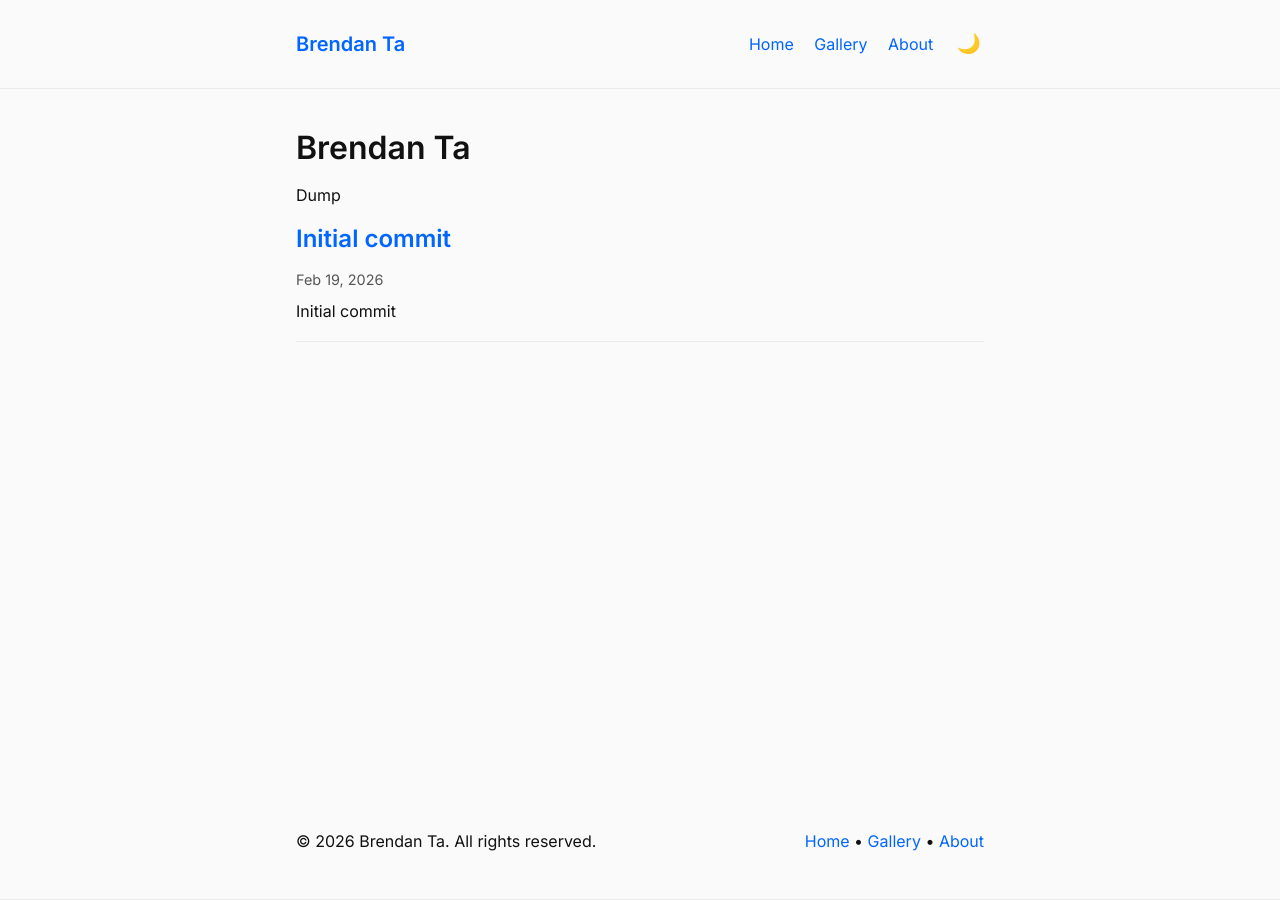
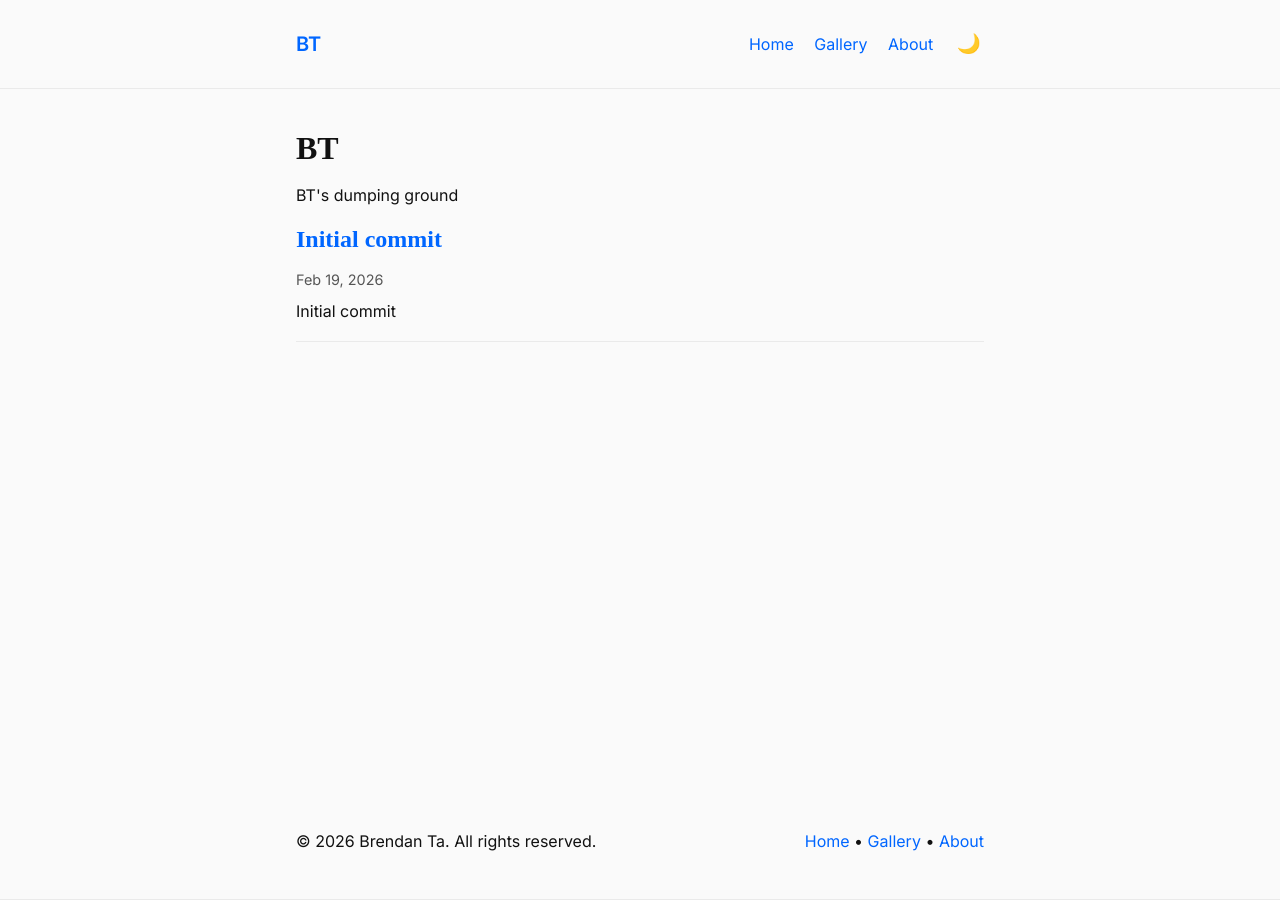
Before and after one commit to bwenstar/bwenstar.github.io, a Jekyll site: the page built from index.html, in a window 1280 px wide. Built offline with Jekyll 4.4.1, drawn with Linux system fonts in a browser that asks for light colours.

Commit message:
Add 404 page

```diff
--- a/_config.yml
+++ b/_config.yml
@@ -1,5 +1,5 @@
-title:          "Brendan Ta"
-description:    "Dump"
+title:          "BT"
+description:    "BT's dumping ground"
 url:            "https://brendanta.com"
 baseurl:        ""
 author:
--- a/about.html
+++ b/about.html
@@ -5,9 +5,10 @@ title: About
 <main class="container">
   <section class="about">
     <img src="{{ site.author.avatar | relative_url }}" alt="{{ site.author.name }}" class="avatar">
-    <h1>{{ site.author.name }}'s</h1>
+    <h1>{{ site.author.name }}</h1>
 
-    <p>Dumping ground.</p>
+    <p>A place to store and dump stuff that I want to look at again in the future.</p>
+    <p>Mainly will revolve around engineering or my hobbies.</p>
 
     <ul class="social-links">
       {% if site.author.github %}
--- a/assets/css/style.css
+++ b/assets/css/style.css
@@ -1,16 +1,17 @@
 :root{
   --font-sans:'Inter',system-ui,sans-serif;
+  --font-heading:'Merriweather',serif;
   --max-width:720px;
   --color-bg:#fafafa;
   --color-fg:#111111;
   --color-muted:#555555;
-  --color-primary:#0066ff;
+  --color-primary:#0066ff
 }
 [data-theme="dark"]{
   --color-bg:#111111;
   --color-fg:#eaeaea;
   --color-muted:#bbbbbb;
-  --color-primary:#66aaff;
+  --color-primary:#66aaff
 }
 html,body{
   height:100%
@@ -18,7 +19,12 @@ html,body{
 body{
   display:flex;
   flex-direction:column;
-  min-height:100vh
+  min-height:100vh;
+  margin:0;
+  font-family:var(--font-sans);
+  line-height:1.6;
+  background:var(--color-bg);
+  color:var(--color-fg)
 }
 .site-main{
   flex:1
@@ -66,7 +72,10 @@ a:hover{
 .site-footer{
   background:var(--color-bg);
   padding:.75rem 0;
-  border-bottom:1px solid #eaeaea
+  border-bottom:1px solid #eaeaea;
+  position:sticky;
+  top:0;
+  z-index:100
 }
 .site-header .container,
 .site-footer .container{
@@ -87,7 +96,8 @@ h3,
 h4{
   margin-top:1.5rem;
   margin-bottom:.5rem;
-  line-height:1.2
+  line-height:1.2;
+  font-family:var(--font-heading)
 }
 h1{
   font-size:2rem
@@ -212,6 +222,81 @@ h2{
   right:1rem;
   font-size:2rem
 }
+#back-to-top{
+  position:fixed;
+  bottom:1.5rem;
+  right:1.5rem;
+  display:none;
+  background:var(--color-primary);
+  color:#fff;
+  border:none;
+  padding:.5rem .8rem;
+  border-radius:4px;
+  cursor:pointer;
+  font-size:1.2rem;
+  z-index:1000
+}
+#back-to-top:focus{
+  outline:2px solid #fff
+}
+.error-404{
+  text-align:center;
+  padding:4rem 1rem
+}
+.error-404 h1{
+  font-size:3rem;
+  margin-bottom:.5rem
+}
+.error-404 .lead{
+  font-size:1.2rem;
+  margin-bottom:2rem;
+  color:var(--color-muted)
+}
+.error-404 .search-form{
+  display:flex;
+  justify-content:center;
+  margin-bottom:2rem;
+  gap:.5rem
+}
+.error-404 .search-form input[type="text"]{
+  padding:.5rem .8rem;
+  border:1px solid #ccc;
+  border-radius:4px;
+  width:260px;
+  max-width:80%
+}
+.error-404 .search-form button{
+  background:var(--color-primary);
+  color:#fff;
+  border:none;
+  padding:.5rem .8rem;
+  border-radius:4px;
+  cursor:pointer
+}
+.error-404 .search-form button:hover{
+  opacity:.9
+}
+.error-404 .navigation .button{
+  display:inline-block;
+  margin:.5rem;
+  padding:.6rem 1rem;
+  background:var(--color-primary);
+  color:#fff;
+  border-radius:4px;
+  text-decoration:none;
+  font-weight:600
+}
+.error-404 .navigation .button:hover{
+  opacity:.9
+}
+.error-404 .illustration{
+  margin-top:2rem
+}
+.error-404 .illustration img{
+  max-width:100%;
+  height:auto;
+  opacity:.85
+}
 @media (max-width:600px){
   .site-header .container,
   .site-footer .container{
--- /dev/null
+++ b/robots.txt
@@ -0,0 +1,2 @@
+User-agent: *
+Disallow: /
```
Also changed, not shown: 404.html (added, +27 -0 lines), README.md, assets/img/404.svg (added).
